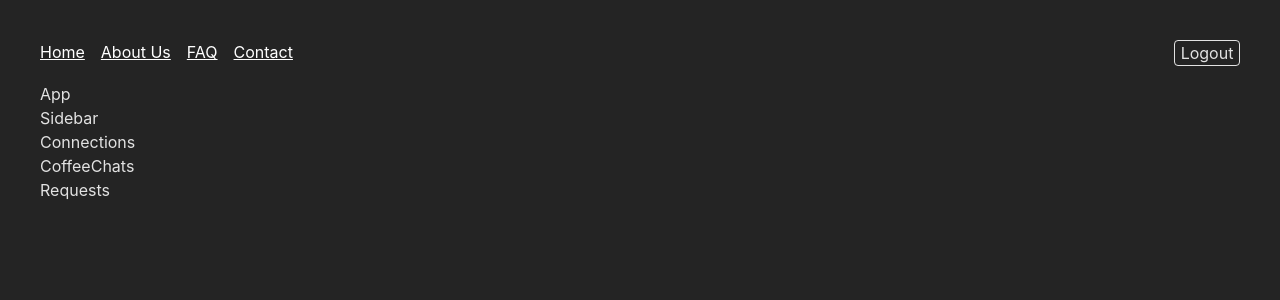
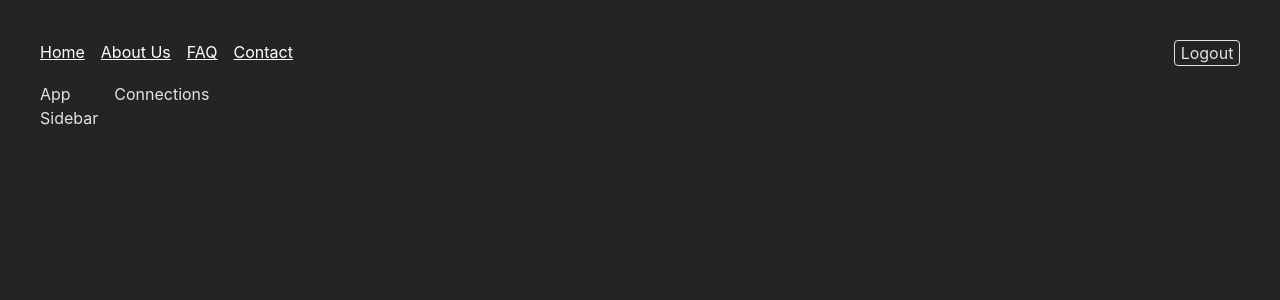
Before and after one commit to vishalicious213/react-router-test, a React (Vite) app: page / in a window 1280 px wide. Both pictures are taken after a click on the element "Login". Shown: the top 300 px of the page. Built offline with nearby package versions, Linux system fonts and the light colour scheme.

Commit message:
added renderTool() to App to control which component is rendered from sidebar

```diff
--- a/src/app/App.jsx
+++ b/src/app/App.jsx
@@ -1,3 +1,4 @@
+import { useState } from 'react'
 import Sidebar from './Sidebar'
 import Connections from './connections/Connections'
 import CoffeeChats from './connections/CoffeeChats'
@@ -5,19 +6,27 @@ import Requests from './connections/Requests'
 import './App.css'
 
 function App() {
+  const [toolToRender, setToolToRender] = useState('connections')
+
+  function renderTool() {
+    switch (toolToRender) {
+      case 'connections': return <Connections />
+      case 'coffeechats': return <CoffeeChats />
+      case 'requests': return <Requests />
+    }
+  }
+
   return (
-    <>
+    <div className='app-container'>
       <section>
         <div>App</div>
         <Sidebar />
       </section>
 
       <main>
-          <Connections />
-          <CoffeeChats />
-          <Requests />
+        {renderTool()}
       </main>
-    </>
+    </div>
   )
 }
 
--- a/src/index.css
+++ b/src/index.css
@@ -41,3 +41,8 @@ nav section {
   background: rgba(255, 255, 255, 0.87);
   font-weight: 600;
 }
+
+.app-container {
+  display: flex;
+  gap: 1rem;
+}
```
